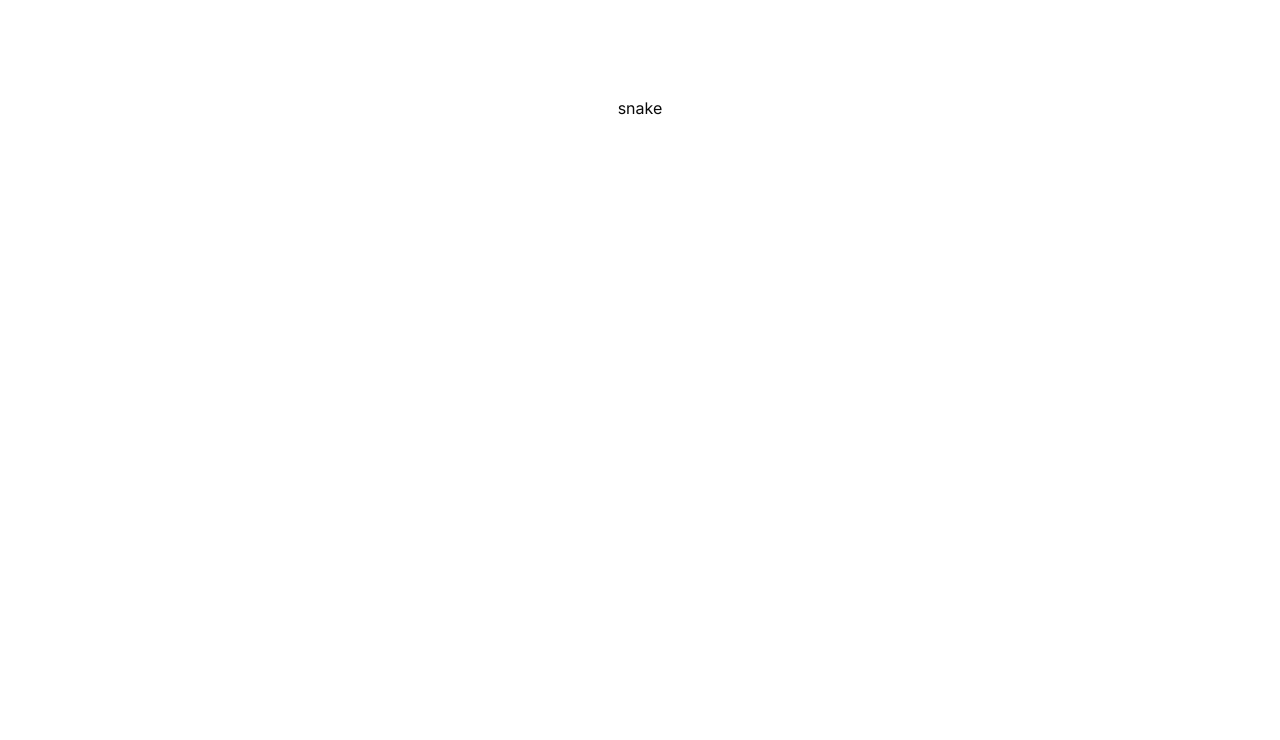
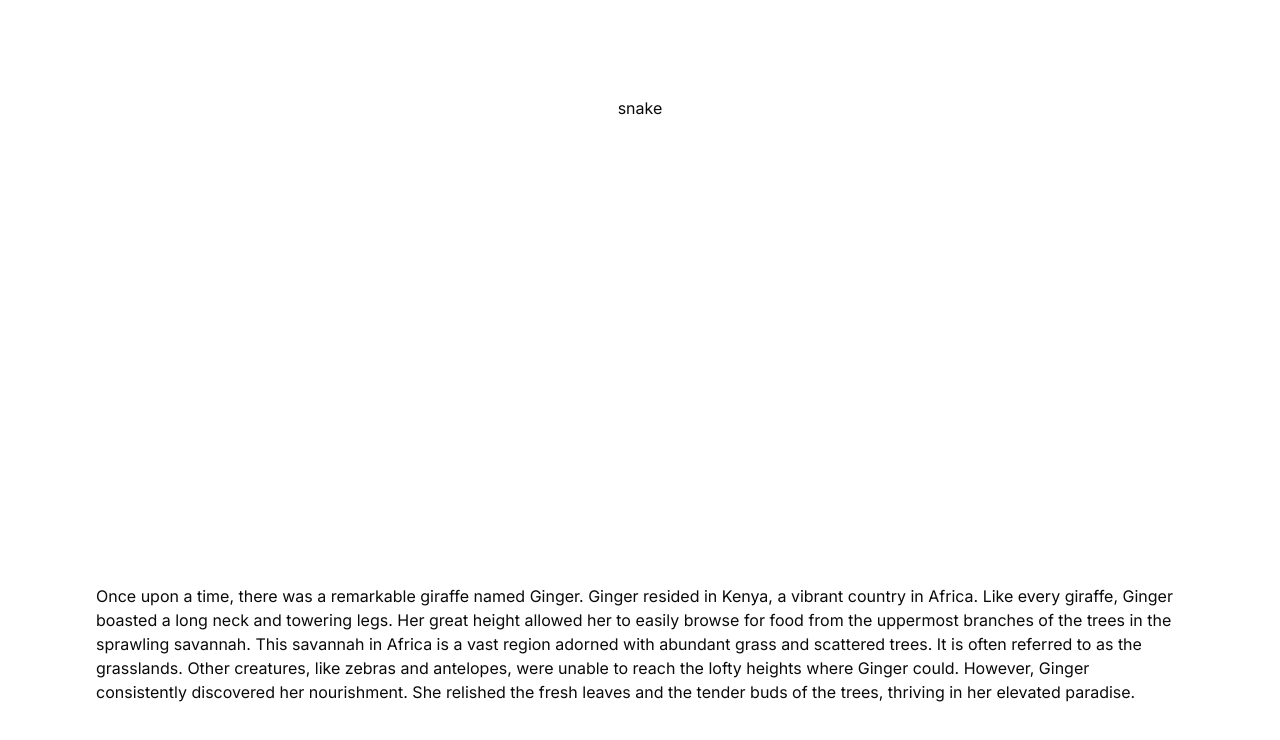
Before and after one commit to digitalRM/SWEHacks2024, a Next.js app: page / in a window 1280 px wide. Shown: the top 740 px of the page. Built offline with nearby package versions, Linux system fonts and the light colour scheme.

Commit message:
Added wordplayer and Paragraph components

```diff
--- /dev/null
+++ b/app/Paragraph.js
@@ -0,0 +1,20 @@
+import WordPlayer from "./WordPlayer";
+const Paragraph = ({ text }) => {
+    const renderText = () => {
+        return text.split(' ').map((word, index) => {
+            if (word.includes('r') || word.includes('R')) {
+                return <WordPlayer key={index} word={word} />;
+            } else {
+                return <div style={{"display":"inline"}} key={index}>{word} </div>;
+            }
+        });
+    };
+
+    return (
+        <div>
+            {renderText()}
+        </div>
+    );
+};
+
+export default Paragraph;
--- a/app/WordPlayer.js
+++ b/app/WordPlayer.js
@@ -22,9 +22,8 @@ function WordPlayer({ word }) {
     };
 
     return (
-        <div onClick={playAudio} style={{ cursor: 'pointer' }}>
-            {word}
-            {audioUrl && <p>Now playing: {word}</p>}
+        <div onClick={playAudio} style={{ cursor: 'pointer', "display":"inline" }}>
+            {word + " "}
         </div>
     );
 }
--- a/app/page.js
+++ b/app/page.js
@@ -1,10 +1,13 @@
 import Image from "next/image";
 import WordPlayer from "./WordPlayer";
+import Paragraph from "./Paragraph";
 
 export default function Home() {
+
   return (
     <main className="flex min-h-screen flex-col items-center justify-between p-24">
       <WordPlayer word="snake"/>
+      <Paragraph text="Once upon a time, there was a remarkable giraffe named Ginger. Ginger resided in Kenya, a vibrant country in Africa. Like every giraffe, Ginger boasted a long neck and towering legs. Her great height allowed her to easily browse for food from the uppermost branches of the trees in the sprawling savannah. This savannah in Africa is a vast region adorned with abundant grass and scattered trees. It is often referred to as the grasslands. Other creatures, like zebras and antelopes, were unable to reach the lofty heights where Ginger could. However, Ginger consistently discovered her nourishment. She relished the fresh leaves and the tender buds of the trees, thriving in her elevated paradise."/>
     </main>
   );
 }
```
